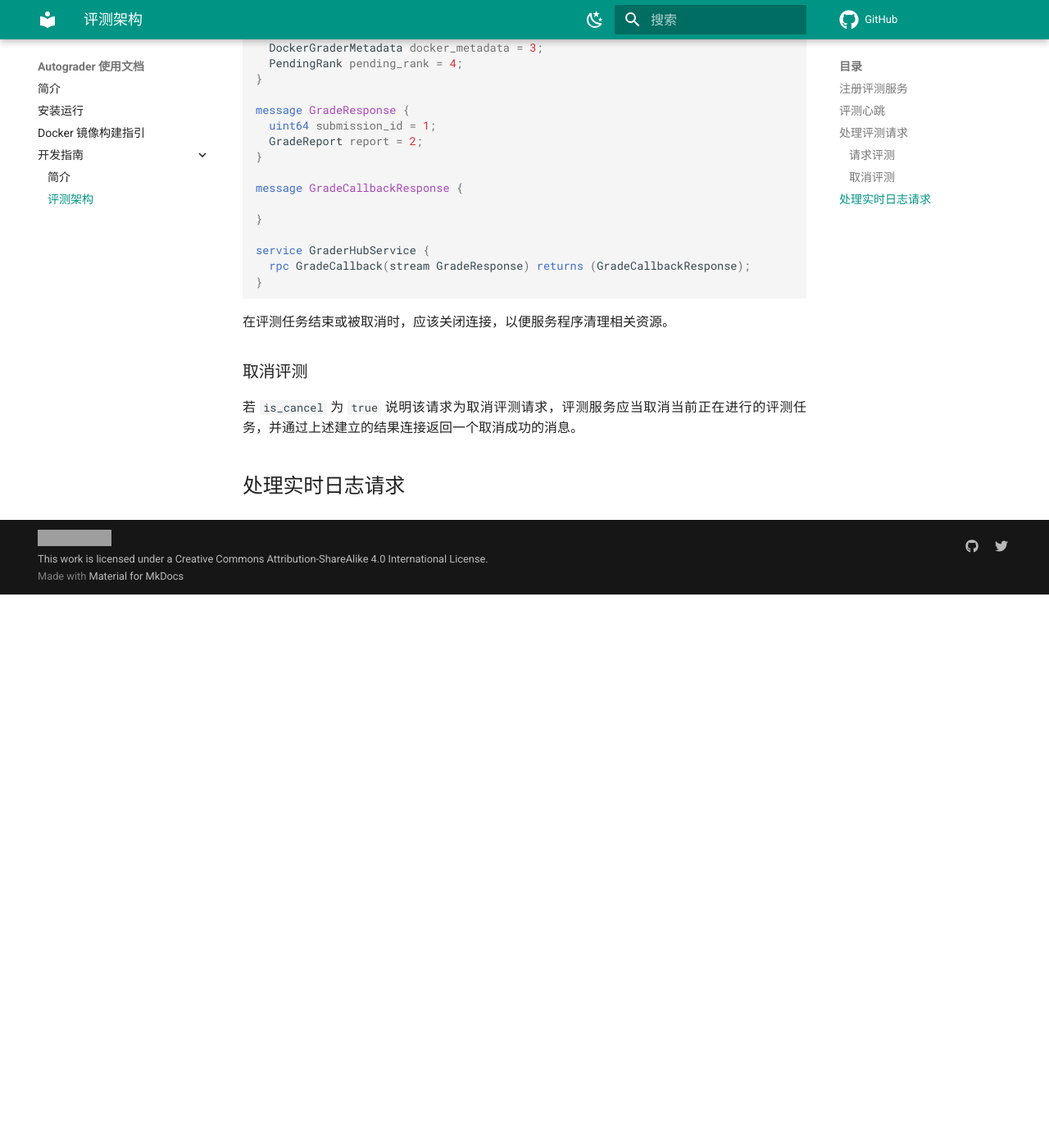
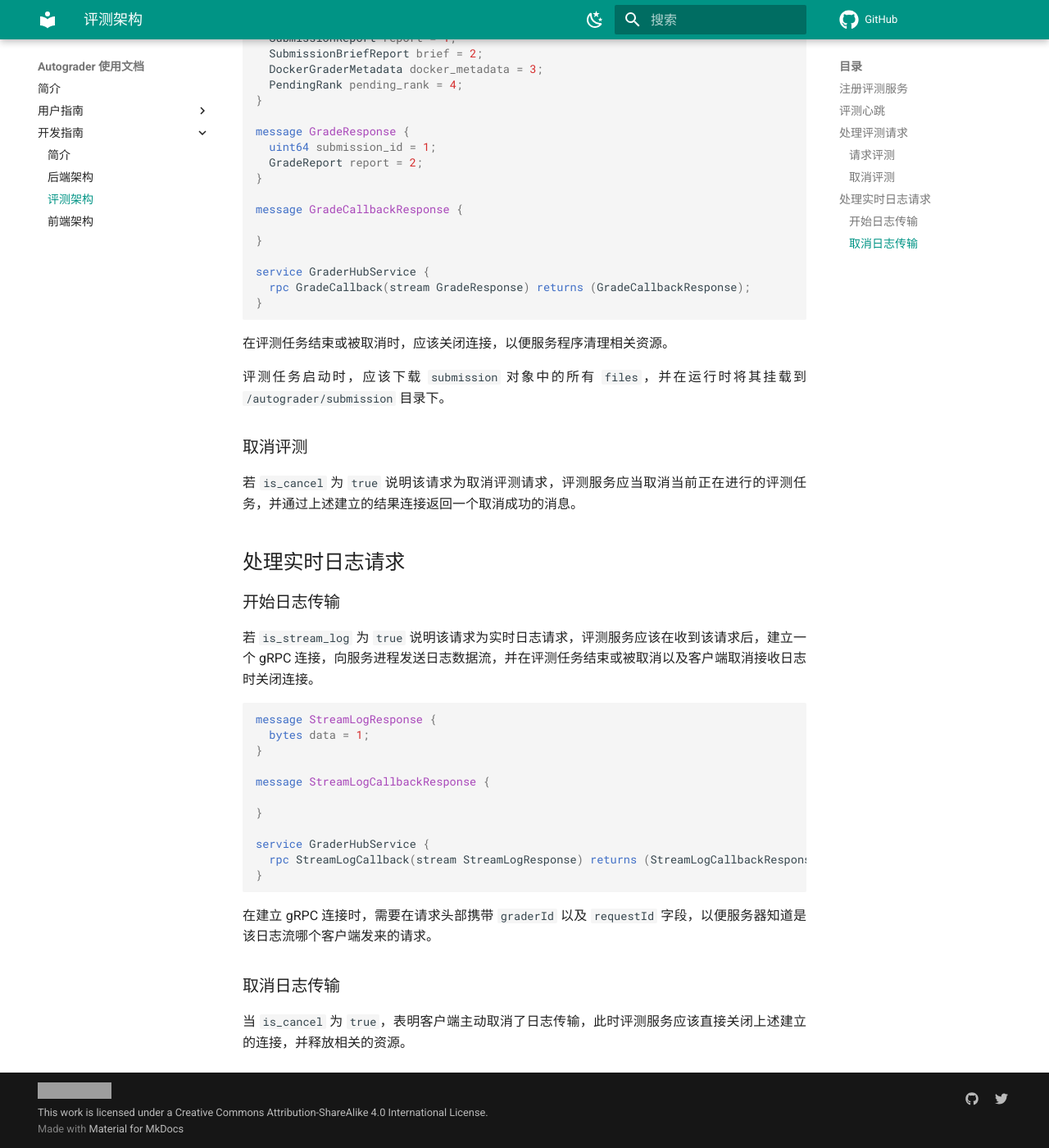
Before and after one commit to howardlau1999/autograder-docs, an MkDocs documentation site: the page built from docs/development-guide/grader-architecture.md, in a window 1280 px wide and 1400 px high, scrolled down 1999 px. Shown: the whole window at 82% size. Built offline with MkDocs 1.6.1 and Material for MkDocs 9.7.7, drawn with Linux system fonts in a browser that asks for light colours; comment, search, counter and statistics services are not loaded; before the commit the page ends 2724 px from its top, so only the background shows below that; some of the changed text lies outside the part shown; grey boxes are pictures that could not be loaded.

Commit message:
docs: update

````diff
--- a/docs/development-guide/grader-architecture.md
+++ b/docs/development-guide/grader-architecture.md
@@ -1,6 +1,6 @@
 # 评测架构介绍
 
-为了提供良好的可扩展性，评测服务被设计为单独的可执行程序，并通过 RPC 接口与服务程序进行通信。
+为了提供良好的可扩展性，评测服务被设计为单独的可执行程序，并通过 RPC 接口与服务程序进行通信。目前实现了 Go 语言的基于 Docker 的评测服务。如果您有其他需求，可以参考 RPC 接口的定义以及评测流程自行实现一个新的评测服务。
 
 考虑到服务器程序同时负责 Web 服务的运行，我们认为服务器程序运行在拥有可访问的 IP 地址的服务器上（例如云服务器，或者一个可路由的内网地址）。同时，为了节省 IP 地址，评测服务设计为本身不占用可路由的 IP 地址和端口。因此，评测程序本身无需设置为监听端口，也不能被动接收 RPC 请求。也就是说，仅能让评测服务主动连接服务器程序。一般这种情况下，如果评测程序需要获取评测任务，则需要主动轮询服务器程序，或者使用 HTTP Long Polling 技术。如果想要获得更好的实时性和节省反复创建和销毁连接的开销，则可以使用 WebSocket 类似的 TCP 长连接技术。由于项目使用了 gRPC 技术，所以评测获取评测任务，都通过一个 gRPC 双向 Stream RPC 调用来实现，也就是使用了长连接进行通信。
 
@@ -92,8 +92,34 @@ service GraderHubService {
 
 在评测任务结束或被取消时，应该关闭连接，以便服务程序清理相关资源。
 
+评测任务启动时，应该下载 `submission` 对象中的所有 `files`，并在运行时将其挂载到 `/autograder/submission` 目录下。
+
 ### 取消评测
 
 若 `is_cancel` 为 `true` 说明该请求为取消评测请求，评测服务应当取消当前正在进行的评测任务，并通过上述建立的结果连接返回一个取消成功的消息。
 
 ## 处理实时日志请求
+
+### 开始日志传输
+
+若 `is_stream_log` 为 `true` 说明该请求为实时日志请求，评测服务应该在收到该请求后，建立一个 gRPC 连接，向服务进程发送日志数据流，并在评测任务结束或被取消以及客户端取消接收日志时关闭连接。
+
+```protobuf
+message StreamLogResponse {
+  bytes data = 1;
+}
+
+message StreamLogCallbackResponse {
+
+}
+
+service GraderHubService {
+  rpc StreamLogCallback(stream StreamLogResponse) returns (StreamLogCallbackResponse);
+}
+```
+
+在建立 gRPC 连接时，需要在请求头部携带 `graderId` 以及 `requestId` 字段，以便服务器知道是该日志流哪个客户端发来的请求。
+
+### 取消日志传输
+
+当 `is_cancel` 为 `true`，表明客户端主动取消了日志传输，此时评测服务应该直接关闭上述建立的连接，并释放相关的资源。
--- a/mkdocs.yml
+++ b/mkdocs.yml
@@ -1,10 +1,13 @@
 nav:
   - 简介: "index.md"
-  - 安装运行: "installation.md"
-  - "Docker 镜像构建指引": "docker-image-specification.md"
+  - 用户指南:
+      安装运行: "user-guide/installation.md"
+      "Docker 镜像构建指引": "user-guide/docker-image-specification.md"
   - 开发指南:
       简介: "development-guide/index.md"
+      后端架构: "development-guide/server-architecture.md"
       评测架构: "development-guide/grader-architecture.md"
+      前端架构: "development-guide/frontend-architecture.md"
 
 site_name: Autograder 使用文档
 site_url: https://autograder-docs.howardlau.me/
````
Also changed, not shown: docs/development-guide/frontend-architecture.md (added, +37 -0 lines), docs/development-guide/server-architecture.md (added, +9 -0 lines), docs/user-guide/docker-image-specification.md (renamed from docs/docker-image-specification.md), docs/user-guide/index.md (added), docs/user-guide/installation.md (renamed from docs/installation.md).
